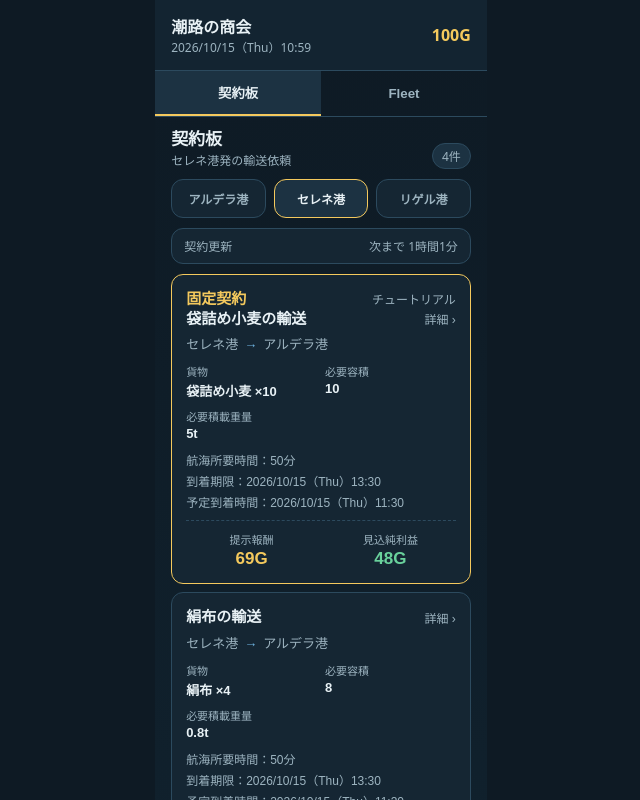
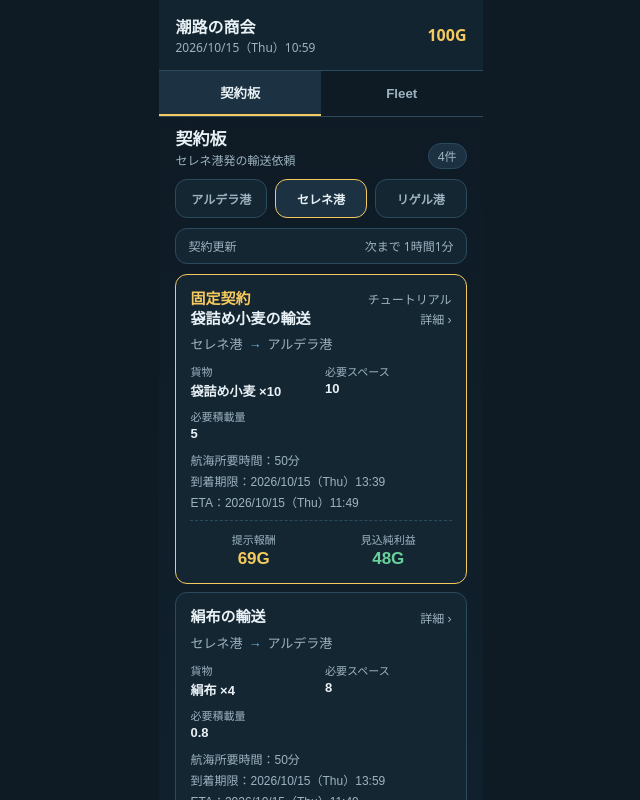
Before and after one commit to Shienori/shioji-no-shokai, a React (Vite) app in the folder shioji-no-shokai-mvp/: page / in a window 1280 px wide. Shown: the top 800 px of the page, without its empty margins (319-959 px from the left). Built offline with nearby package versions, Linux system fonts and the light colour scheme.

Commit message:
refactor: rename volume to space, use ETA, and show requirements side by side

```diff
--- a/shioji-no-shokai-mvp/src/components/contract/ContractCard.tsx
+++ b/shioji-no-shokai-mvp/src/components/contract/ContractCard.tsx
@@ -2,7 +2,7 @@ import type { ContractTemplate } from "../../domain/types";
 import { getPortById } from "../../data/ports";
 import { getRouteById } from "../../data/routes";
 import { getCargoById } from "../../data/cargos";
-import { formatDateTime, formatDuration, floorTo30Minutes } from "../../domain/time";
+import { formatDateTime, formatDuration } from "../../domain/time";
 import { GAME_TIME_MULTIPLIER } from "../../data/gameConstants";
 
 interface ContractCardProps {
@@ -19,10 +19,10 @@ export function ContractCard({ contract, onSelect }: ContractCardProps) {
   const requiredCargoVolume = cargo.unitVolume * contract.quantity;
   const requiredCargoWeight = cargo.weightPerUnit * contract.quantity;
   const realDeadlineMs = (contract.deadlineHours * 60 * 60 * 1000) / GAME_TIME_MULTIPLIER;
-  const deadlineTime = floorTo30Minutes(Date.now() + realDeadlineMs);
-  const estimatedArrivalTime = floorTo30Minutes(Date.now() + route.baseVoyageHours * 60 * 60 * 1000 / GAME_TIME_MULTIPLIER);
-  const deadlineLabel = formatDateTime(deadlineTime);
-  const estimatedArrivalLabel = formatDateTime(estimatedArrivalTime);
+  const deadlineTime = new Date(Date.now() + realDeadlineMs);
+  const estimatedArrivalTime = new Date(Date.now() + route.baseVoyageHours * 60 * 60 * 1000 / GAME_TIME_MULTIPLIER);
+  const deadlineLabel = formatDateTime(deadlineTime.getTime());
+  const estimatedArrivalLabel = formatDateTime(estimatedArrivalTime.getTime());
   const voyageDurationLabel = formatDuration(route.baseVoyageHours * 60 * 60 * 1000 / GAME_TIME_MULTIPLIER);
 
   return (
@@ -42,17 +42,17 @@ export function ContractCard({ contract, onSelect }: ContractCardProps) {
           <span className="contract-fact-value">{cargo.name} ×{contract.quantity}</span>
         </div>
         <div className="contract-fact">
-          <span className="contract-fact-label">必要容積</span>
+          <span className="contract-fact-label">必要スペース</span>
           <span className="contract-fact-value">{requiredCargoVolume}</span>
         </div>
         <div className="contract-fact">
-          <span className="contract-fact-label">必要積載重量</span>
-          <span className="contract-fact-value">{requiredCargoWeight}t</span>
+          <span className="contract-fact-label">必要積載量</span>
+          <span className="contract-fact-value">{requiredCargoWeight}</span>
         </div>
       </div>
       <p className="contract-deadline">航海所要時間：{voyageDurationLabel}</p>
       <p className="contract-estimated-delivery">到着期限：{deadlineLabel}</p>
-      <p className="contract-estimated-delivery">予定到着時間：{estimatedArrivalLabel}</p>
+      <p className="contract-estimated-delivery">ETA：{estimatedArrivalLabel}</p>
       <div className="contract-reward">
         <div className="contract-reward-item">
           <span className="contract-fact-label">提示報酬</span>
--- a/shioji-no-shokai-mvp/src/components/contract/ContractDetailScreen.tsx
+++ b/shioji-no-shokai-mvp/src/components/contract/ContractDetailScreen.tsx
@@ -60,10 +60,18 @@ export function ContractDetailScreen({
           <div className="kv"><span>貨物</span><span>{cargo.name} ×{contract.quantity}</span></div>
           <div className="kv"><span>航路</span><span>{fromPort.name} → {toPort.name}</span></div>
           <div className="kv"><span>距離</span><span>{route.distance}海里</span></div>
-          <div className="kv"><span>必要容積</span><span>{requiredCargoVolume}</span></div>
-          <div className="kv"><span>必要積載重量</span><span>{requiredCargoWeight}t</span></div>
+          <div className="requirement-row" style={{ display: "flex", gap: "16px", color: "yellow" }}>
+            <div className="kv" style={{ color: "yellow" }}>
+              <span>必要スペース</span>
+              <span>{requiredCargoVolume}</span>
+            </div>
+            <div className="kv" style={{ color: "yellow" }}>
+              <span>必要積載量</span>
+              <span>{requiredCargoWeight}</span>
+            </div>
+          </div>
           <div className="kv"><span>航海所要時間</span><span>{voyageDurationLabel}</span></div>
-          <div className="kv"><span>予定到着時間</span><span>{estimatedArrivalLabel}</span></div>
+          <div className="kv"><span>ETA</span><span>{estimatedArrivalLabel}</span></div>
           <div className="kv"><span>到着期限</span><span>{deadlineLabel}</span></div>
         </div>
 
@@ -91,7 +99,7 @@ export function ContractDetailScreen({
                   >
                     <span className="ship-select-name">{ship.name}</span>
                     <span className="ship-select-meta">
-                      容積 {ship.maxCargoVolume}／積載重量 {ship.maxCargoWeight}t／状態 {ship.status}
+                      スペース {ship.maxCargoVolume}／積載量 {ship.maxCargoWeight}／状態 {ship.status}
                     </span>
                   </button>
                 );
--- a/shioji-no-shokai-mvp/src/components/fleet/FleetPanel.tsx
+++ b/shioji-no-shokai-mvp/src/components/fleet/FleetPanel.tsx
@@ -72,7 +72,7 @@ export function FleetPanel({ ship, voyage, contract, progress, operationTime }:
         <div className="contract-card fleet-card">
           <div className="contract-card-heading">
             <h3>{ship.name}</h3>
-            <span className="contract-card-detail">容積 {ship.maxCargoVolume}／積載重量 {ship.maxCargoWeight}t</span>
+            <span className="contract-card-detail">スペース {ship.maxCargoVolume}／積載量 {ship.maxCargoWeight}</span>
           </div>
           <div className="progress-block">
             <div className="progress-heading">
@@ -112,7 +112,7 @@ export function FleetPanel({ ship, voyage, contract, progress, operationTime }:
                 <span className="contract-fact-value">{voyage?.phase === "sailing" ? formatDuration(remainingMs) : "-"}</span>
               </div>
               <div>
-                <span className="contract-fact-label">予定到着</span>
+                <span className="contract-fact-label">ETA</span>
                 <span className="contract-fact-value">{voyage?.phase === "sailing" ? estimatedArrivalLabel : "-"}</span>
               </div>
             </div>
--- a/shioji-no-shokai-mvp/src/components/fleet/ShipDetailModal.tsx
+++ b/shioji-no-shokai-mvp/src/components/fleet/ShipDetailModal.tsx
@@ -19,8 +19,8 @@ export function ShipDetailModal({ ship, open, onClose }: ShipDetailModalProps) {
         <div className="kv"><span>常用速力</span><span>{ship.cruisingSpeedKnots}ノット</span></div>
         <div className="kv"><span>機関種類</span><span>{ship.engineType}</span></div>
         <div className="kv"><span>機関出力</span><span>{ship.engineOutput}</span></div>
-        <div className="kv"><span>容積</span><span>{ship.maxCargoVolume}</span></div>
-        <div className="kv"><span>積載重量</span><span>{ship.maxCargoWeight}t</span></div>
+        <div className="kv"><span>スペース</span><span>{ship.maxCargoVolume}</span></div>
+        <div className="kv"><span>積載量</span><span>{ship.maxCargoWeight}</span></div>
         <button className="btn btn-primary" onClick={onClose}>閉じる</button>
       </div>
     </div>
```
